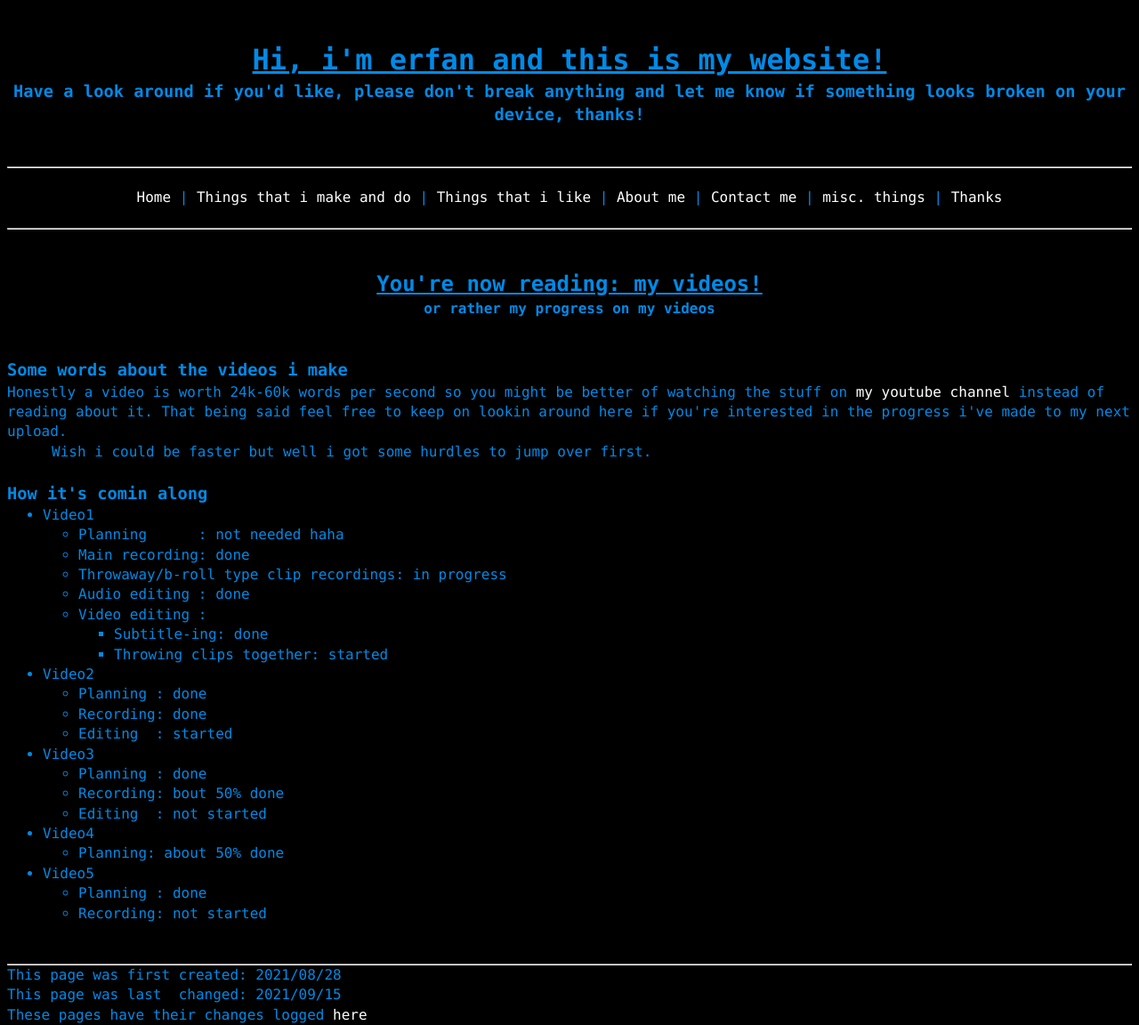
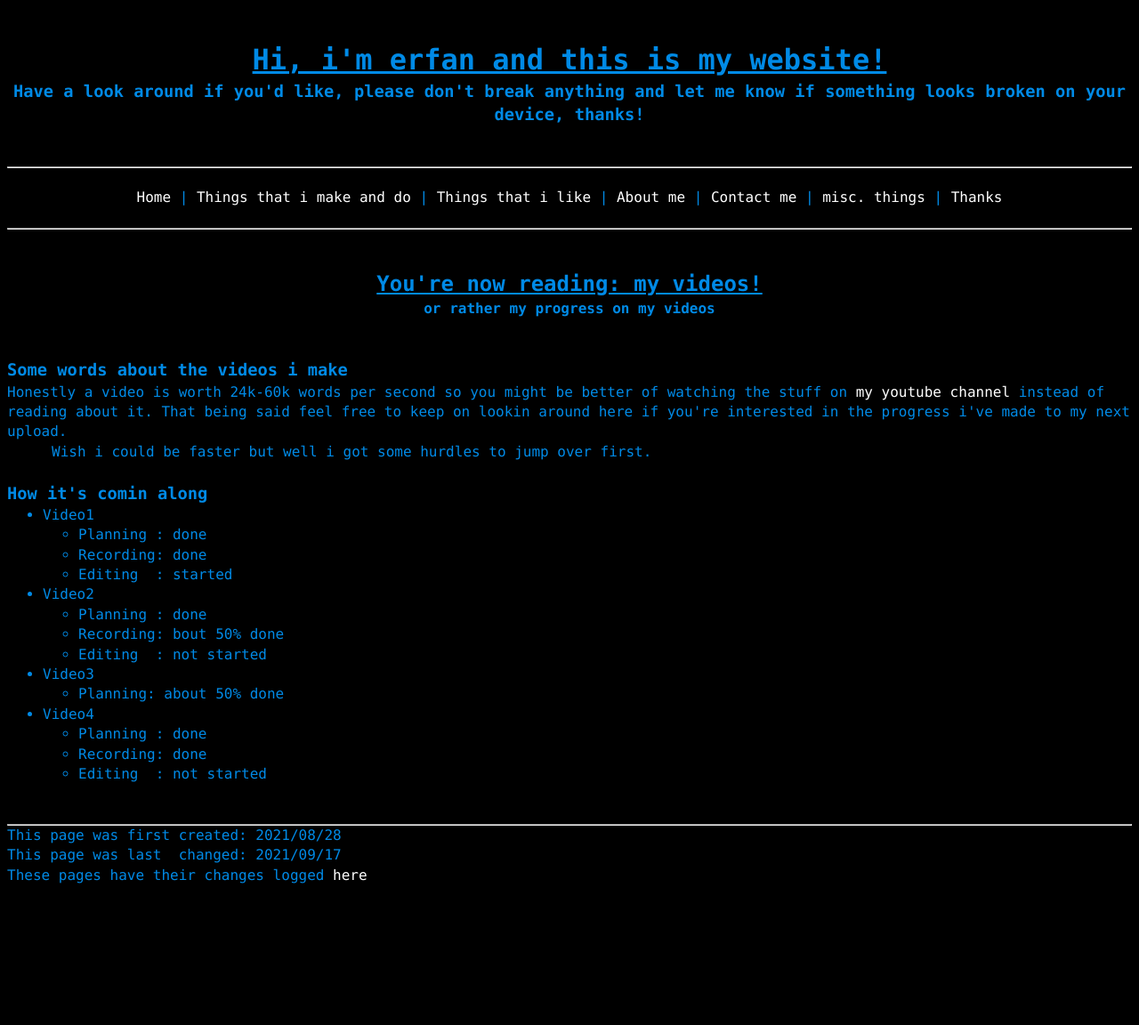
Before and after one commit to a-erfan-aa/a-erfan-aa.github.io, a Jekyll site: the page built from things-i-make/videos.html, in a window 1280 px wide. Shown: the whole page at 89% size. Built offline with Jekyll 4.4.1, drawn with Linux system fonts in a browser that asks for light colours; after the commit the page ends 995 px from its top, so only the background shows below that.

Commit message:
Update progress of videos in videos.html
Also remove old video1

Also increment all videos by -1

Also update status on new video4

Also update lastChanged

```diff
--- a/things-i-make/videos.html
+++ b/things-i-make/videos.html
@@ -2,7 +2,7 @@
 layout: default
 title: My videos
 firstCreated: 2021/08/28
-lastChanged: 2021/09/15
+lastChanged: 2021/09/17
 ---
 <!-- title and subtitle -->
 <div>
@@ -27,41 +27,28 @@ lastChanged: 2021/09/15
 	<ul>
 		<li>Video1
 			<ul>
-				<li>Planning&nbsp;&nbsp;&nbsp;&nbsp;&nbsp;&nbsp;: 	not needed haha</li>
-				<li>Main recording: 								done</li>
-				<li>Throwaway/b-roll type clip recordings: 			in progress</li>
-				<li>Audio editing&nbsp;: 							done</li>
-				<li>Video editing&nbsp;:
-					<ul>
-						<li>Subtitle-ing: done</li>
-						<li>Throwing clips together: started</li>
-					</ul>
-				</li>
-			</ul>
-		</li>
-		<li>Video2
-			<ul>
 				<li>Planning&nbsp;: 		done</li>
 				<li>Recording: 				done</li>
 				<li>Editing&nbsp;&nbsp;: 	started</li>
 			</ul>
 		</li>
-		<li>Video3
+		<li>Video2
 			<ul>
 				<li>Planning&nbsp;: 		done</li>
 				<li>Recording: 				bout 50% done</li>
 				<li>Editing&nbsp;&nbsp;: 	not started</li>
 			</ul>
 		</li>
-		<li>Video4
+		<li>Video3
 			<ul>
 				<li>Planning: about 50% done</li>
 			</ul>
 		</li>
-		<li>Video5
+		<li>Video4
 			<ul>
-				<li>Planning&nbsp;: done</li>
-				<li>Recording: not started</li>
+				<li>Planning&nbsp;: 		done</li>
+				<li>Recording: 				done</li>
+				<li>Editing&nbsp;&nbsp;:	not started</li>
 			</ul>
 		</li>
 	</ul>
```
